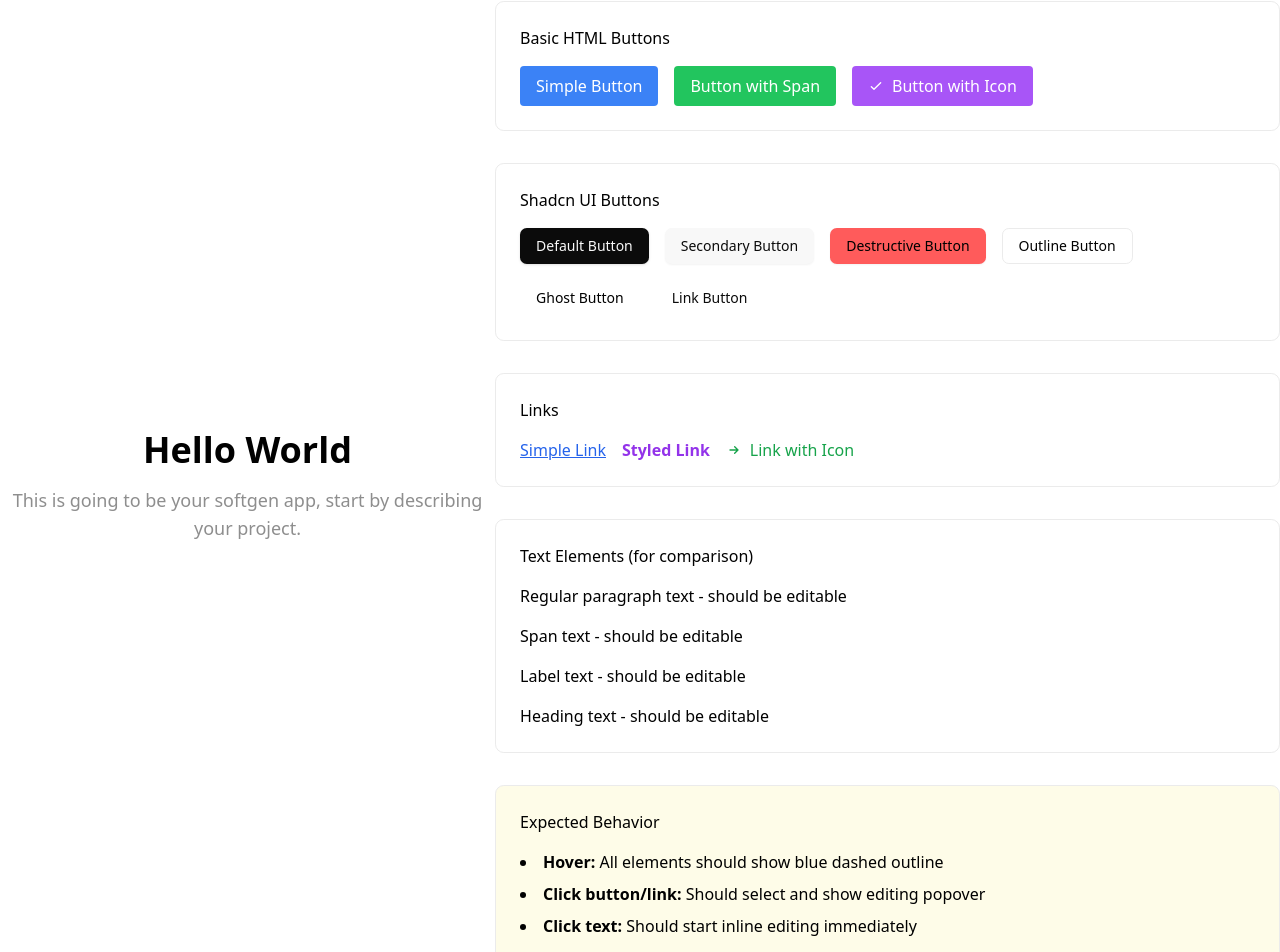
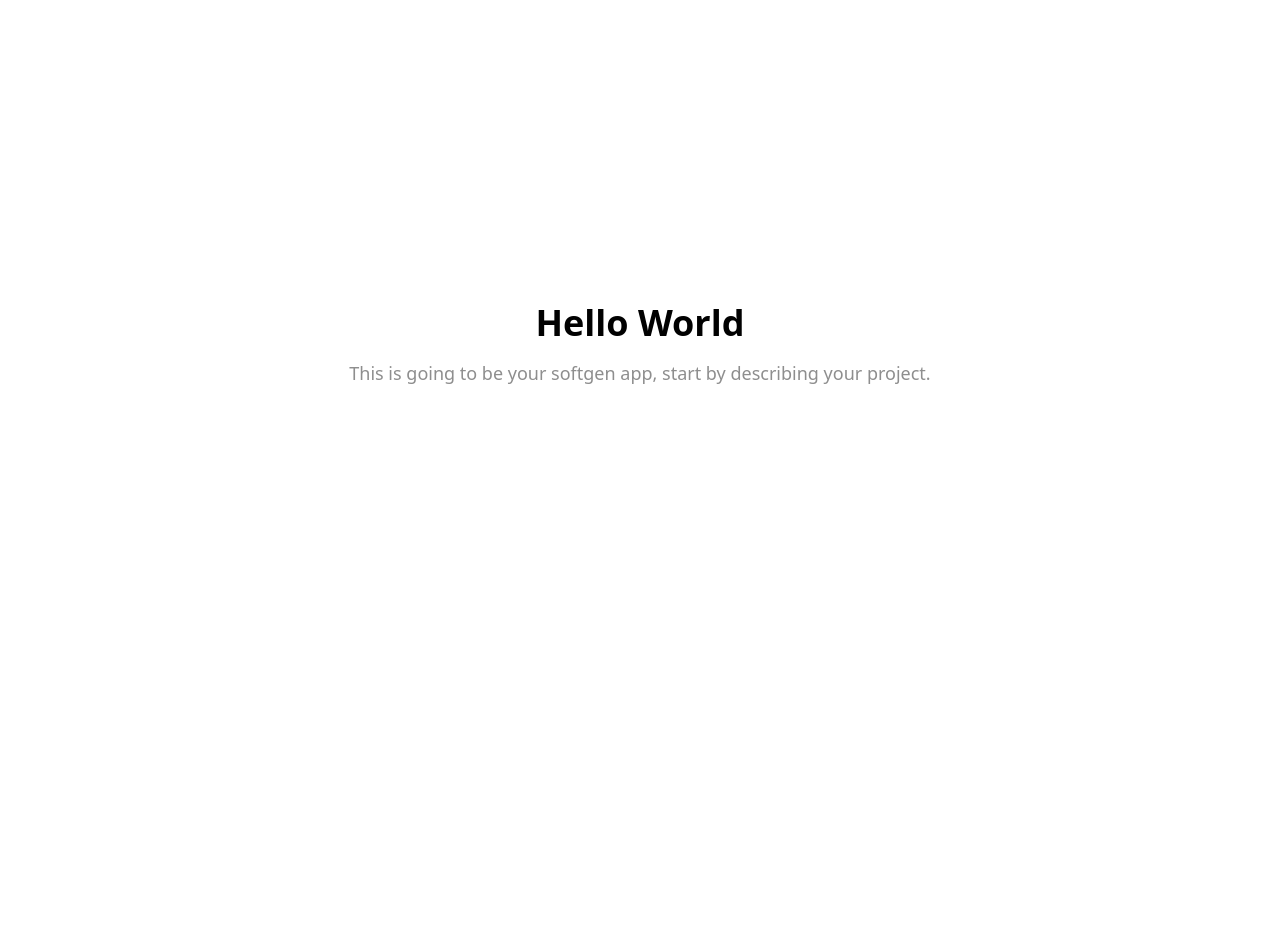
Before and after one commit to Softgen-Labs/softgen-ts-firebase-starter, a Next.js app: page / in a window 1280 px wide. Shown: the part 55-1007 px from the top of the page. After the commit the page ends 800 px from the top, so only its background shows below. Built offline with nearby package versions, Linux system fonts and the light colour scheme.

Commit message:
revert index page

```diff
--- a/src/pages/index.tsx
+++ b/src/pages/index.tsx
@@ -1,6 +1,5 @@
-import React from "react";
-import Head from "next/head";
-import { Button } from "@/components/ui/button";
+import React from 'react'
+import Head from 'next/head'
 
 export default function Home() {
   return (
@@ -14,121 +13,9 @@ export default function Home() {
       <main className="min-h-screen bg-background flex items-center justify-center">
         <div className="text-center space-y-4">
           <h1 className="text-4xl font-bold text-foreground">Hello World</h1>
-          <p className="text-lg text-muted-foreground">
-            This is going to be your softgen app, start by describing your
-            project.
-          </p>
-        </div>
-
-        <div className="max-w-4xl mx-auto space-y-8">
-          <h1>Visual Editor: Button & Link Tests</h1>
-
-          <section className="space-y-4 border p-6 rounded-lg">
-            <h2>Basic HTML Buttons</h2>
-            <div className="flex gap-4 flex-wrap">
-              <button className="px-4 py-2 bg-blue-500 text-white rounded">
-                Simple Button
-              </button>
-              <button className="px-4 py-2 bg-green-500 text-white rounded">
-                <span>Button with Span</span>
-              </button>
-              <button className="px-4 py-2 bg-purple-500 text-white rounded flex items-center gap-2">
-                <svg
-                  className="w-4 h-4"
-                  fill="none"
-                  stroke="currentColor"
-                  viewBox="0 0 24 24"
-                >
-                  <path
-                    strokeLinecap="round"
-                    strokeLinejoin="round"
-                    strokeWidth={2}
-                    d="M5 13l4 4L19 7"
-                  />
-                </svg>
-                Button with Icon
-              </button>
-            </div>
-          </section>
-
-          <section className="space-y-4 border p-6 rounded-lg">
-            <h2>Shadcn UI Buttons</h2>
-            <div className="flex gap-4 flex-wrap">
-              <Button variant="default">Default Button</Button>
-              <Button variant="secondary">Secondary Button</Button>
-              <Button variant="destructive">Destructive Button</Button>
-              <Button variant="outline">Outline Button</Button>
-              <Button variant="ghost">Ghost Button</Button>
-              <Button variant="link">Link Button</Button>
-            </div>
-          </section>
-
-          <section className="space-y-4 border p-6 rounded-lg">
-            <h2>Links</h2>
-            <div className="flex gap-4 flex-wrap">
-              <a href="#" className="text-blue-600 underline">
-                Simple Link
-              </a>
-              <a href="#" className="text-purple-600 font-bold">
-                Styled Link
-              </a>
-              <a
-                href="#"
-                className="inline-flex items-center gap-2 text-green-600"
-              >
-                <svg
-                  className="w-4 h-4"
-                  fill="none"
-                  stroke="currentColor"
-                  viewBox="0 0 24 24"
-                >
-                  <path
-                    strokeLinecap="round"
-                    strokeLinejoin="round"
-                    strokeWidth={2}
-                    d="M13 7l5 5m0 0l-5 5m5-5H6"
-                  />
-                </svg>
-                Link with Icon
-              </a>
-            </div>
-          </section>
-
-          <section className="space-y-4 border p-6 rounded-lg">
-            <h2>Text Elements (for comparison)</h2>
-            <p>Regular paragraph text - should be editable</p>
-            <span className="block">Span text - should be editable</span>
-            <label className="block">Label text - should be editable</label>
-            <h3>Heading text - should be editable</h3>
-          </section>
-
-          <section className="space-y-4 border p-6 rounded-lg bg-yellow-50">
-            <h2>Expected Behavior</h2>
-            <ul className="list-disc list-inside space-y-2">
-              <li>
-                <strong>Hover:</strong> All elements should show blue dashed
-                outline
-              </li>
-              <li>
-                <strong>Click button/link:</strong> Should select and show
-                editing popover
-              </li>
-              <li>
-                <strong>Click text:</strong> Should start inline editing
-                immediately
-              </li>
-              <li>
-                <strong>Navigation blocked:</strong> Links should not navigate,
-                buttons should not trigger default actions
-              </li>
-              <li>
-                <strong>Icon buttons:</strong> Clicking icon inside button
-                should still select the button
-              </li>
-            </ul>
-          </section>
+          <p className="text-lg text-muted-foreground">This is going to be your softgen app, start by describing your project.</p>
         </div>
       </main>
     </>
-  );
+  )
 }
```
